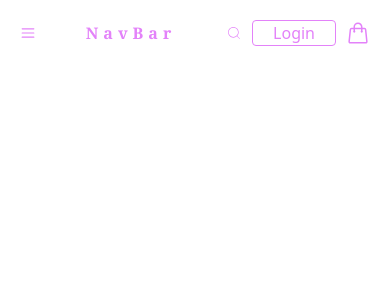
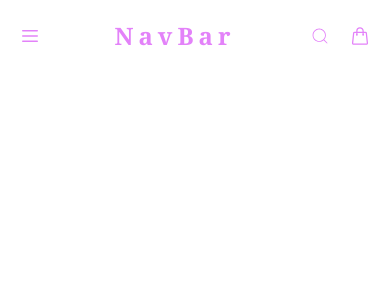
Before and after one commit to FrankiCode/ecommerce-I, a React (Vite) app: page / in a window 390 px wide. Shown: the top 300 px of the page. Built offline with nearby package versions, Linux system fonts and the light colour scheme.

Commit message:
changed sticky menu & responsive menu &  background

```diff
--- a/src/Components/Layout/NavBar/index.jsx
+++ b/src/Components/Layout/NavBar/index.jsx
@@ -18,17 +18,17 @@ const NavBar = () => {
         {id:3, title: "Contact us", href: "/contact"},
     ]
   return (
-    <div className='relative flex justify-between items-center px-5 py-5 select-none duration-500'>
-        {showBar ? (<LiaTimesSolid className=' md:text-2xl lg:text-3xl text-[var(--mainColor)] cursor-pointer duration-500' onClick={() => {setShowBar(!showBar)}} />) : (<HiMiniBars3  className='md:text-2xl lg:text-3xl text-[var(--mainColor)] cursor-pointer duration-500' onClick={() => {setShowBar(!showBar)}}/>)}
+    <div className='sticky top-0 bg-[var(--background)] md:bg-transparent flex justify-between items-center px-5 py-5 select-none duration-500 z-1'>
+        {showBar ? (<LiaTimesSolid className='text-xl md:text-2xl lg:text-3xl text-[var(--mainColor)] cursor-pointer duration-500' onClick={() => {setShowBar(!showBar)}} />) : (<HiMiniBars3  className='text-xl md:text-2xl lg:text-3xl text-[var(--mainColor)] cursor-pointer duration-500' onClick={() => {setShowBar(!showBar)}}/>)}
 
-        <Link to="/"><h1 className='md:text-3xl lg:text-4xl font-bold text-[var(--mainColor)] font-serif cursor-pointer tracking-[5px] duration-500'>NavBar</h1></Link>
+        <Link to="/"><h1 className='text-2xl md:text-3xl lg:text-4xl font-bold text-[var(--mainColor)] font-serif cursor-pointer tracking-[5px] duration-500'>NavBar</h1></Link>
 
         <div className='flex gap-2.5 items-center duration-500'>
-            <CiSearch className='md:text-xl lg:text-2xl text-[var(--mainColor)] cursor-pointer z-10 duration-500' onClick={() => {setShowSearch(!showSearch)}}/>
+            <CiSearch className='text-xl lg:text-2xl text-[var(--mainColor)] cursor-pointer z-10 duration-500' onClick={() => {setShowSearch(!showSearch)}}/>
 
-            <Link to="/login"><Button title='Login' className="lg:text-xl border border-[var(--mainColor)] text-[var(--mainColor)] px-[20px] rounded cursor-pointer hover:bg-[var(--background)] duration-600"/></Link>
+            <Link to="/login"><Button title='Login' className="hidden md:block lg:text-xl border border-[var(--mainColor)] text-[var(--mainColor)] px-[20px] rounded cursor-pointer hover:bg-[var(--background)] duration-600"/></Link>
 
-            <HiOutlineShoppingBag className='text-2xl text-[var(--mainColor)] cursor-pointer duration-500'/>
+            <HiOutlineShoppingBag className='text-xl lg:text-2xl text-[var(--mainColor)] cursor-pointer duration-500'/>
 
             {showSearch && <div className='absolute right-[12%] duration-500'>
                 <input type="search" placeholder='search...' className='lg:w-70 border rounded border-[var(--mainColor)] placeholder:text-[var(--mainColor)] placeholder:text-[14px] text-[14px] px-[20px] py-[3px] outline-none text-[var(--mainColor)] duration-500'/>
@@ -38,7 +38,7 @@ const NavBar = () => {
 
 
         { showBar &&
-        (<div className="absolute w-[400px] flex flex-col top-[80px] left-0 h-[calc(100vh-80px)] pt-10 tracking-[4px] pl-10 duration-500 all ease-in bg-[var(--background)]">
+        (<div className="absolute w-[400px] flex flex-col top-[70px] left-0 h-[calc(100vh-70px)] pt-10 tracking-[4px] pl-10 duration-500 all ease-in bg-[var(--background)] z-50">
             {
                 NavBar.map(({id, title, href}) => {
                     return <NavLink to={href} key={id} className="text-xl text-[var(--mainColor)] font-thin hover:bg-[var(--background)] pl-2.5 duration-600">{title}</NavLink>
```
